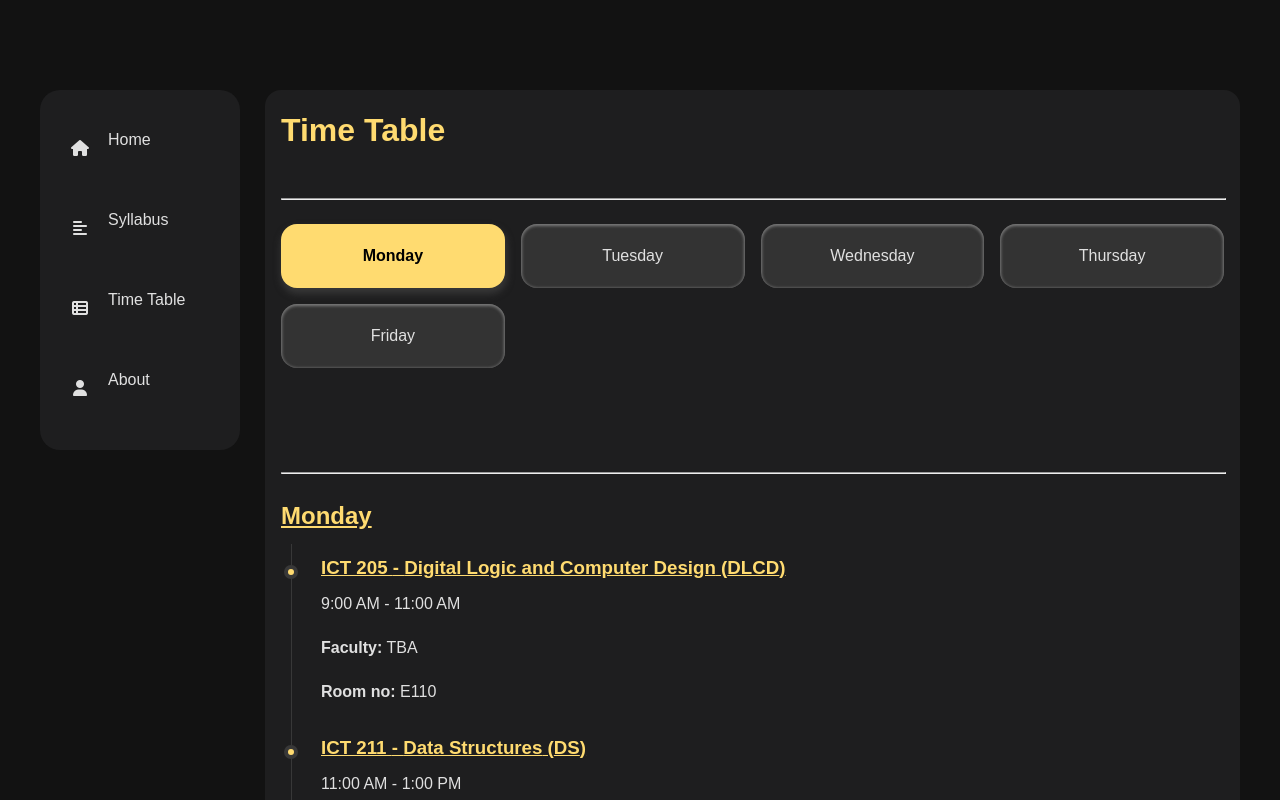
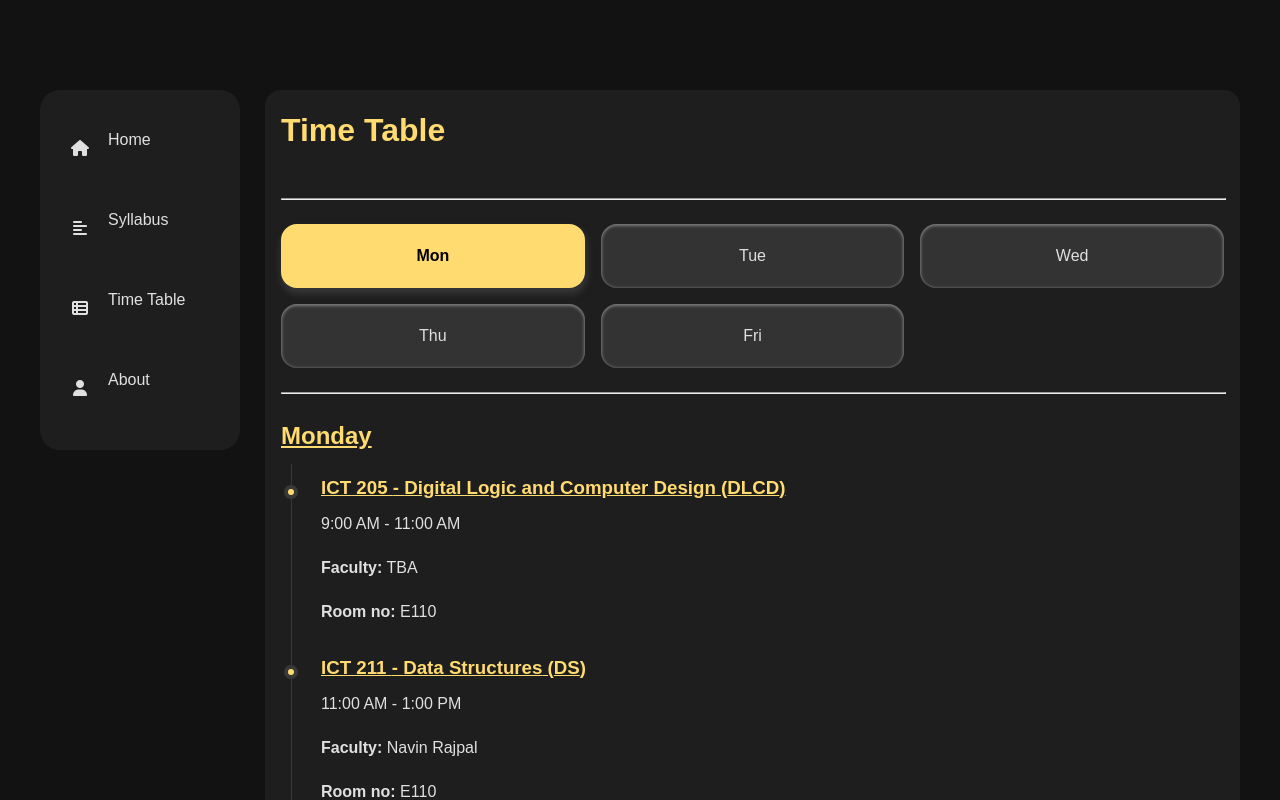
Before and after one commit to o0PHOENIX0o/Class_Schedule, a React (Vite) app: page /timetable in a window 1280 px wide. Shown: the top 800 px of the page. Built offline with nearby package versions, Linux system fonts and the light colour scheme.

Commit message:
done (maybe)

```diff
--- a/src/Components/TimeTableContent.jsx
+++ b/src/Components/TimeTableContent.jsx
@@ -5,7 +5,7 @@ import GetSchedule from '../assets/Data/TimeTable.jsx';
 const TimeTableContent = function(){
     const [data,setData] = useState(GetSchedule(1));
     const [title,settitle] = useState("Monday");
-    const DaysArray = ["Sunday", "Monday", "Tuesday", "Wednesday", "Thursday", "Friday", "Saturday"];
+    const DaysArray = ["Sunday", "Mon", "Tue", "Wed", "Thu", "Fri", "Saturday"];
 
     const getTimeTable = function(event){
         let element = event.target;
@@ -24,11 +24,11 @@ const TimeTableContent = function(){
         <div className={styles.container}>
             <h1>Time Table</h1><hr />
             <ul className={styles.Selectors}>
-                <li onClick={getTimeTable} className={`${styles.btn}  ${styles.activeBtn}`}>Monday</li>
-                <li onClick={getTimeTable} className={styles.btn}>Tuesday</li>
-                <li onClick={getTimeTable} className={styles.btn}>Wednesday</li>
-                <li onClick={getTimeTable} className={styles.btn}>Thursday</li>
-                <li onClick={getTimeTable} className={styles.btn}>Friday</li>
+                <li onClick={getTimeTable} className={`${styles.btn}  ${styles.activeBtn}`}>Mon</li>
+                <li onClick={getTimeTable} className={styles.btn}>Tue</li>
+                <li onClick={getTimeTable} className={styles.btn}>Wed</li>
+                <li onClick={getTimeTable} className={styles.btn}>Thu</li>
+                <li onClick={getTimeTable} className={styles.btn}>Fri</li>
             </ul>
 
             <hr />
--- a/src/assets/css/TimeTable.module.css
+++ b/src/assets/css/TimeTable.module.css
@@ -16,8 +16,8 @@ hr{
 .Selectors {
 
     display: grid;
-    grid-template-columns: repeat(4,1fr);
-    grid-template-rows: repeat(3,4rem);
+    grid-template-columns: repeat(3,1fr);
+    grid-template-rows: repeat(2,4rem);
     gap: 1rem;
     margin: 0;
     padding: 0;
```
